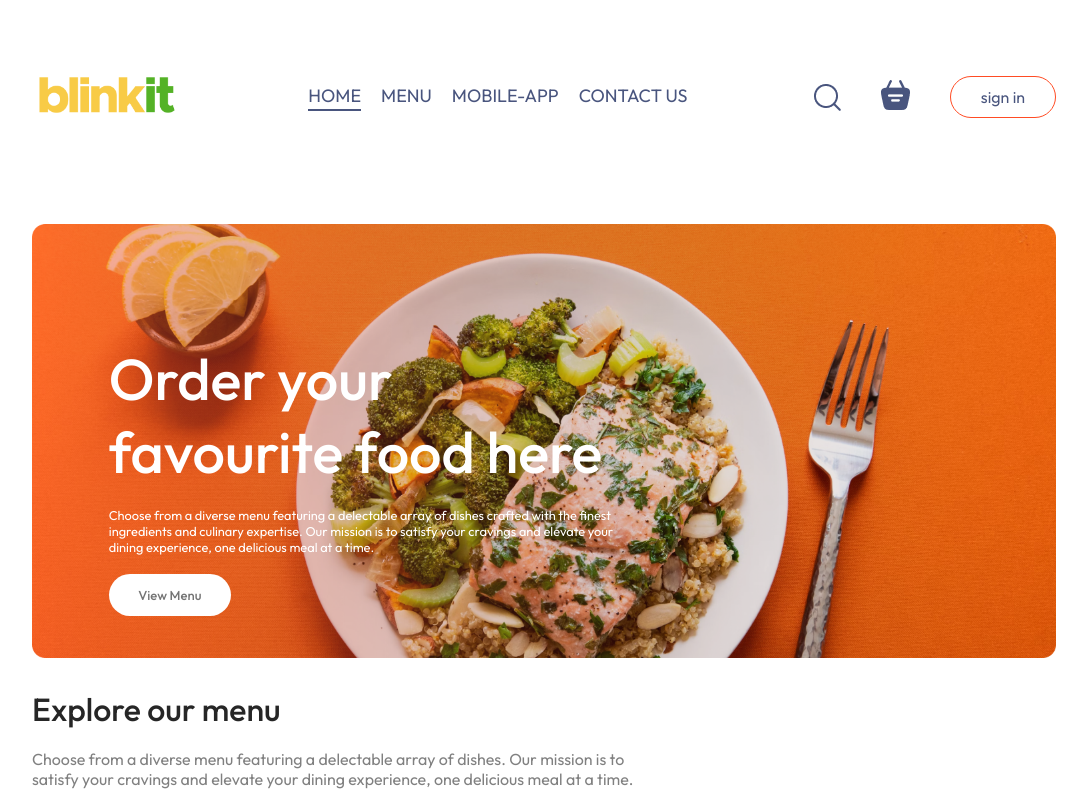
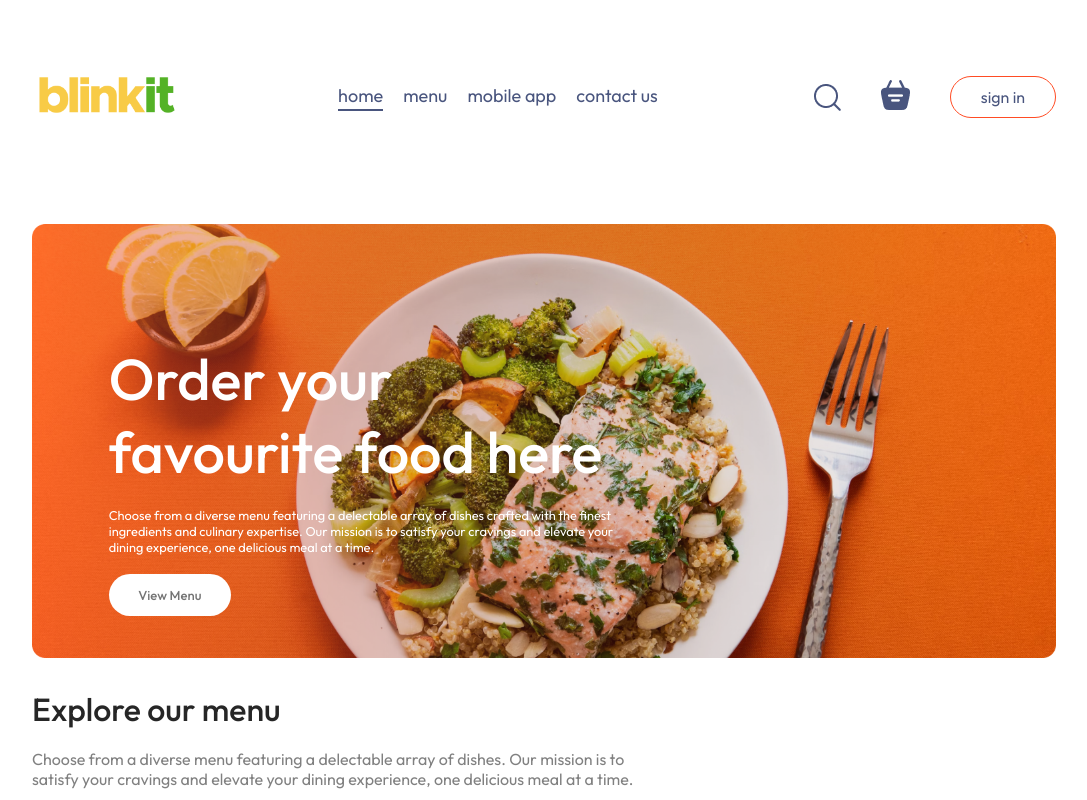
Before and after one commit to anuragrohit17/likeblinkit, a React (Vite) app in the folder frontend/: page / in a window 1280 px wide. Shown: the top 800 px of the page, without its empty margins (96-1183 px from the left). Built offline with nearby package versions, Linux system fonts and the light colour scheme; no server answers.

Commit message:
Update Navbar.jsx

```diff
--- a/frontend/src/components/Navbar/Navbar.jsx
+++ b/frontend/src/components/Navbar/Navbar.jsx
@@ -1,8 +1,8 @@
-import React, { useContext, useState } from 'react'
+import React, { useContext, useEffect, useState } from 'react'
+import './Navbar.css'
+import { assets } from '../../assets/assets'
 import { Link, useNavigate } from 'react-router-dom'
-import { assets } from '../../assets/assets'
 import { StoreContext } from '../../Context/StoreContext'
-import './Navbar.css'
 
 const Navbar = ({ setShowLogin }) => {
 
@@ -20,10 +20,10 @@
     <div className='navbar'>
       <Link to='/'><img className='logo' src={assets.logo} alt="" /></Link>
       <ul className="navbar-menu">
-        <Link to="/" onClick={() => setMenu("home")} className={`${menu === "home" ? "active" : ""}`}>HOME</Link>
-        <a href='#explore-menu' onClick={() => setMenu("menu")} className={`${menu === "menu" ? "active" : ""}`}>MENU</a>
-        <a href='#app-download' onClick={() => setMenu("mob-app")} className={`${menu === "mob-app" ? "active" : ""}`}>MOBILE-APP</a>
-        <a href='#footer' onClick={() => setMenu("contact")} className={`${menu === "contact" ? "active" : ""}`}>CONTACT US</a>
+        <Link to="/" onClick={() => setMenu("home")} className={`${menu === "home" ? "active" : ""}`}>home</Link>
+        <a href='#explore-menu' onClick={() => setMenu("menu")} className={`${menu === "menu" ? "active" : ""}`}>menu</a>
+        <a href='#app-download' onClick={() => setMenu("mob-app")} className={`${menu === "mob-app" ? "active" : ""}`}>mobile app</a>
+        <a href='#footer' onClick={() => setMenu("contact")} className={`${menu === "contact" ? "active" : ""}`}>contact us</a>
       </ul>
       <div className="navbar-right">
         <img src={assets.search_icon} alt="" />
```
